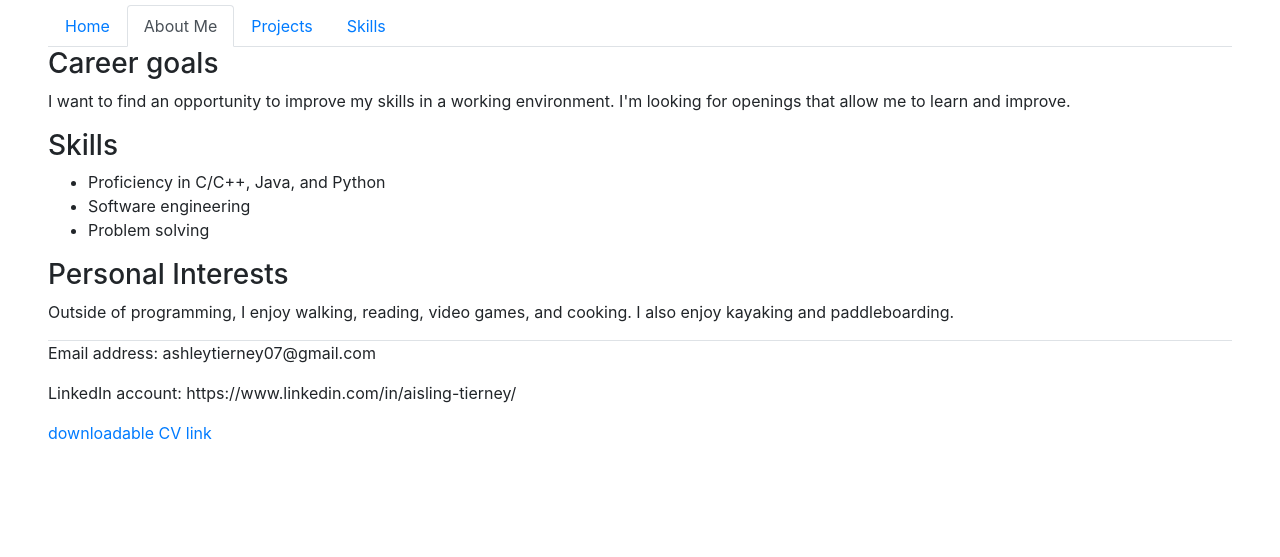
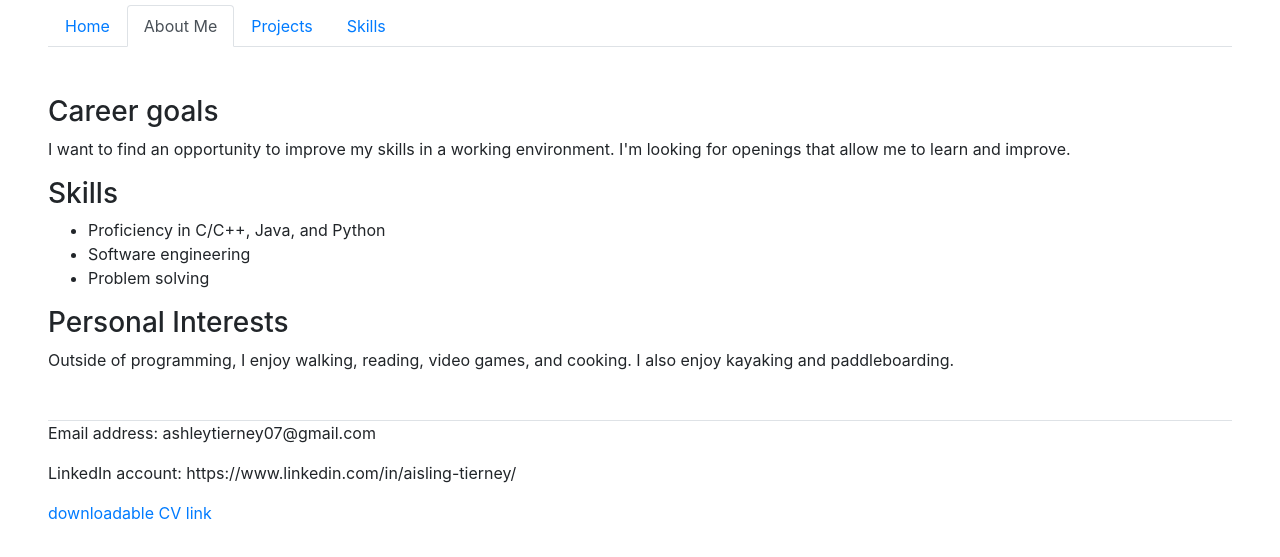
Before and after one commit to Ashley110/Ashley110.github.io, a plain HTML site: page aboutMe.html in a window 1280 px wide. Shown: the part 99-656 px from the top of the page. Drawn offline with nearby package versions, Linux system fonts and the light colour scheme.

Commit message:
Adjusted margins

```diff
--- a/aboutMe.html
+++ b/aboutMe.html
@@ -30,7 +30,7 @@
             </ul>
         </nav>
 
-        <main>
+        <main class="mt-5 mb-5">
             <section>
                 <h3>Career goals</h3>
                 <p>I want to find an opportunity to improve my skills in a working environment. I'm looking for openings that allow me to learn and improve.</p>
```
Also changed, not shown: index.html (+1 -1 lines), projects.html (+1 -1 lines), skills.html (+1 -1 lines).
